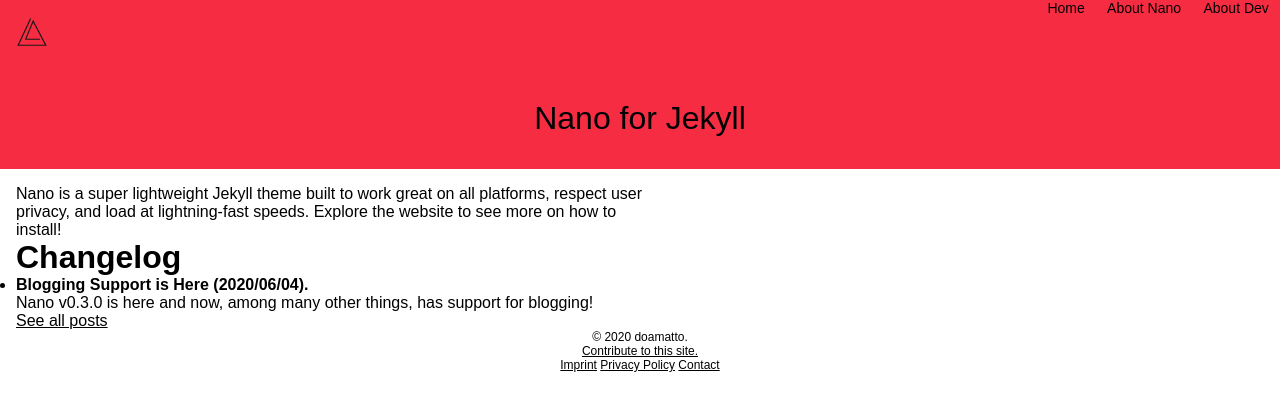
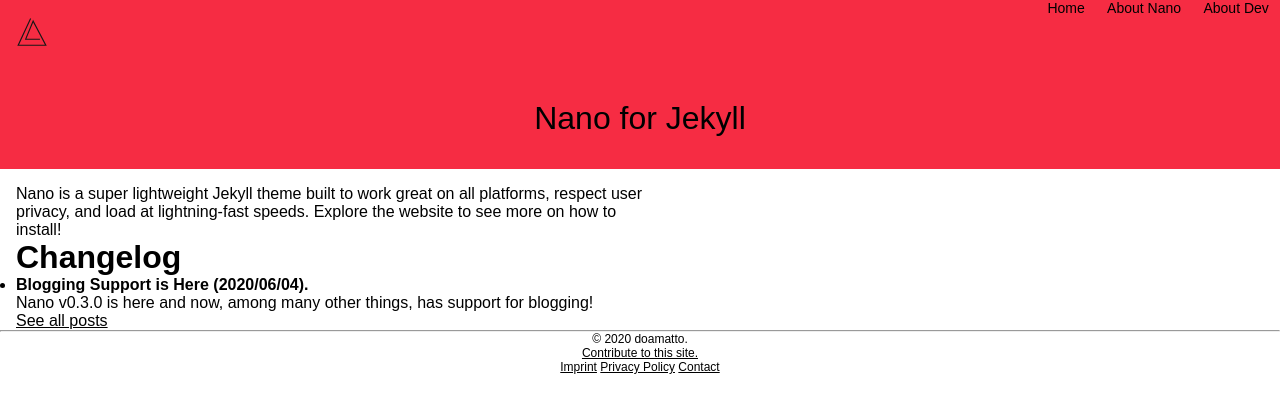
Before and after one commit to fossabot/nano, a Jekyll site: the page built from index.md, in a window 1280 px wide. Shown: the top 413 px of the page. Built offline with Jekyll 4.4.1, drawn with Linux system fonts in a browser that asks for light colours.

Commit message:
New bottom linebreak

```diff
--- a/_includes/site-footer.html
+++ b/_includes/site-footer.html
@@ -1,3 +1,4 @@
+<hr class="end">
 <footer>
     <p class="copyright">
         &copy; {% if copyrightYear %}{{copyrightYear}}{% else %}{{ site.time | date: '%Y' }}{% endif %} {{ site.copyrightName }}.
```
